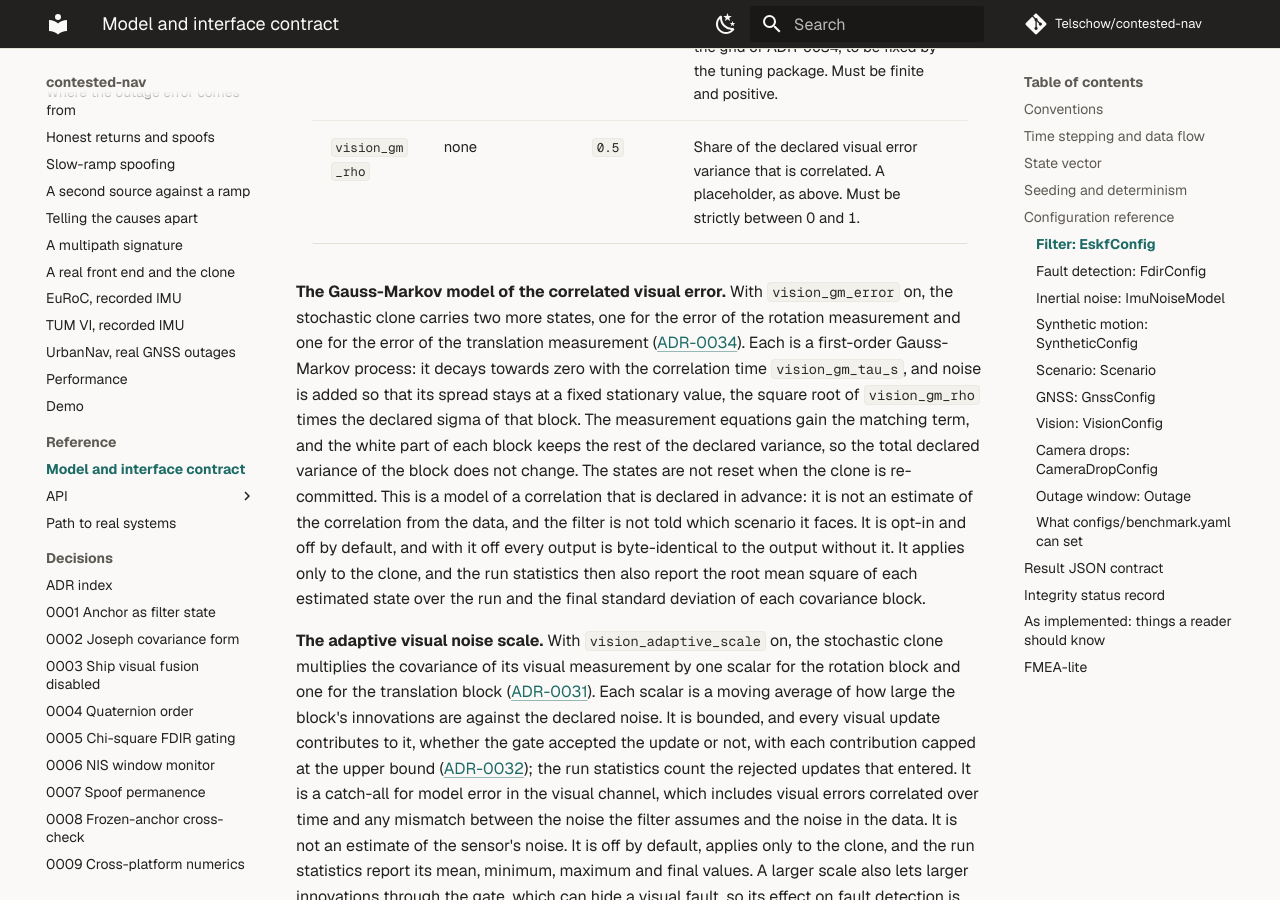
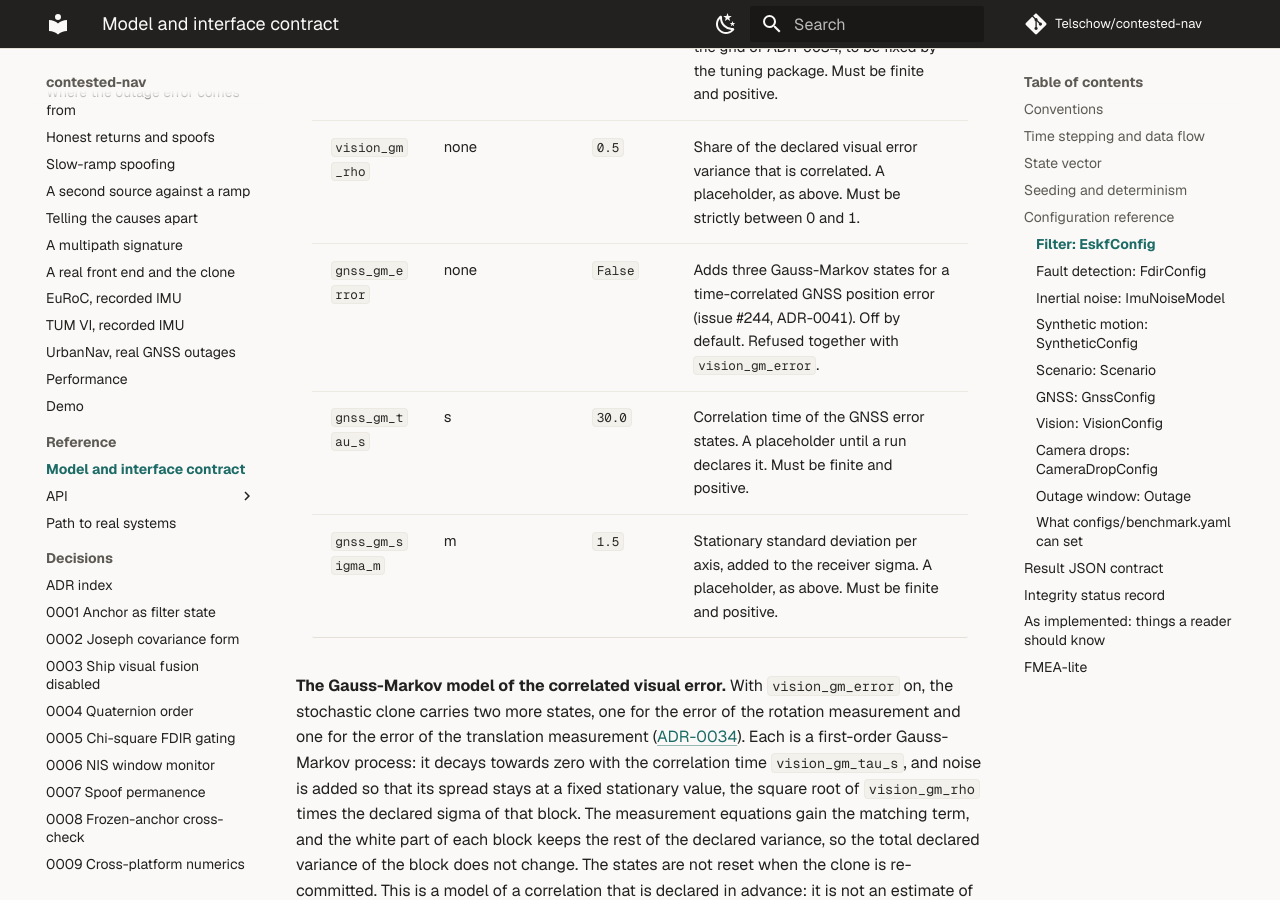
Before and after one commit to Telschow/contested-nav, an MkDocs documentation site: the page built from docs/MODEL.md, in a window 1280 px wide and 900 px high, scrolled down 7452 px. Built offline with MkDocs 1.6.1 and Material for MkDocs 9.7.7, drawn with Linux system fonts in a browser that asks for light colours; comment, search, counter and statistics services are not loaded.

Commit message:
docs(model): document the GNSS Gauss-Markov settings
Co-Authored-By: Claude Sonnet 5.5 <noreply@anthropic.com>

```diff
--- a/docs/MODEL.md
+++ b/docs/MODEL.md
@@ -128,6 +128,9 @@ and in [as implemented](#as-implemented-things-a-reader-should-know).
 | `vision_gm_error` | none | `False` | A Gauss-Markov model of the temporally correlated part of the visual measurement error, as two more vector states in the stochastic clone ([ADR-0034](adr/0034-a-gauss-markov-model-of-the-correlated-visual-error.md)). Applies only to `vision_model='clone'`. It is refused together with `vision_adaptive_scale`, and the benchmark refuses it together with a noise preset. Off, every output is unchanged. |
 | `vision_gm_tau_s` | s | `1.0` | Correlation time of the two Gauss-Markov states. A placeholder inside the grid of ADR-0034, to be fixed by the tuning package. Must be finite and positive. |
 | `vision_gm_rho` | none | `0.5` | Share of the declared visual error variance that is correlated. A placeholder, as above. Must be strictly between 0 and 1. |
+| `gnss_gm_error` | none | `False` | Adds three Gauss-Markov states for a time-correlated GNSS position error (issue #244, ADR-0041). Off by default. Refused together with `vision_gm_error`. |
+| `gnss_gm_tau_s` | s | `30.0` | Correlation time of the GNSS error states. A placeholder until a run declares it. Must be finite and positive. |
+| `gnss_gm_sigma_m` | m | `1.5` | Stationary standard deviation per axis, added to the receiver sigma. A placeholder, as above. Must be finite and positive. |
 
 **The Gauss-Markov model of the correlated visual error.** With `vision_gm_error` on, the stochastic clone carries two
 more states, one for the error of the rotation measurement and one for the error of the translation measurement
```
